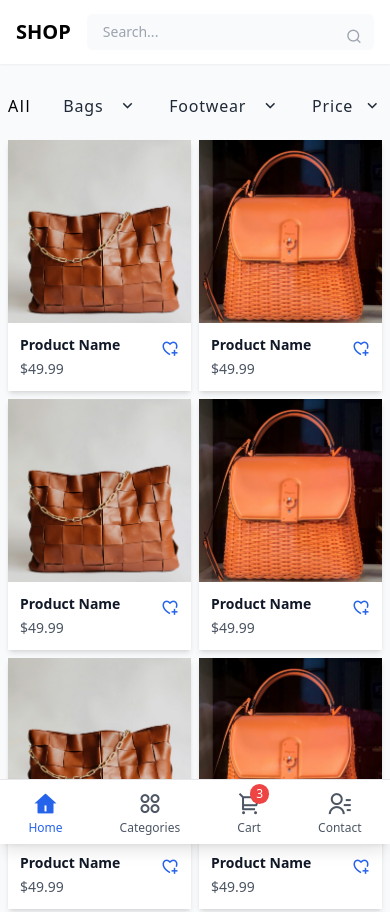
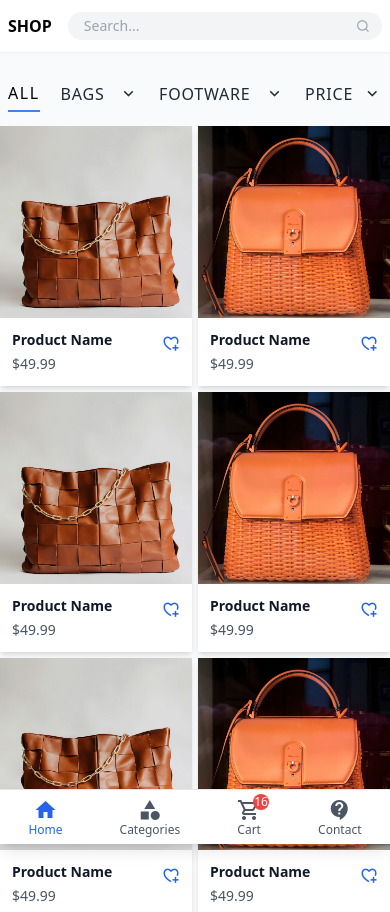
Before and after one commit to adupoku71/plant-ui, a website: page ecommerce.html in a window 390 px wide. Shown: the top 912 px of the page. Drawn offline with nearby package versions, Linux system fonts and the light colour scheme.

Commit message:
fixed navbar and changed icons

```diff
--- a/assets/js/index.js
+++ b/assets/js/index.js
@@ -5,10 +5,11 @@ document.addEventListener("DOMContentLoaded", () => {
   document.querySelectorAll(".filter-trigger").forEach((trigger) => {
     trigger.addEventListener("click", (e) => {
       e.stopPropagation()
-      console.log("clicked")
-
+      document.querySelectorAll(".filter-trigger").forEach((t) => {
+        t.classList.remove("border-b-2")
+      })
+      trigger.classList.toggle("border-b-2")
       const dropdown = trigger.nextElementSibling
-      console.log(dropdown)
 
       if (dropdown) {
         const height = `h-[${dropdown.scrollHeight}px]`
@@ -27,6 +28,12 @@ document.addEventListener("DOMContentLoaded", () => {
   })
 
   document.addEventListener("click", () => {
+    document.querySelectorAll(".filter-trigger").forEach((d) => {
+      d.classList.remove("border-b-2")
+      d.classList.remove("h-[160px]")
+    })
+  })
+  document.addEventListener("click", () => {
     document.querySelectorAll(".filter-dropdown").forEach((d) => {
       d.classList.remove("h-[160px]")
     })
@@ -34,9 +41,9 @@ document.addEventListener("DOMContentLoaded", () => {
 
   // Sticky FilterSEction
   const filterSection = document.getElementById("filter-section")
-  //   const navbar = document.querySelector("#mobile-nav")
-  //   const navbarHeight = navbar.offsetHeight
-  const navbarHeight = 64
+  const navbar = document.querySelector("#mobile-nav")
+  const navbarHeight = navbar.offsetHeight
+  //   const navbarHeight = 60
   const originalOffsetTop = filterSection.offsetTop
 
   window.addEventListener("scroll", () => {
@@ -44,32 +51,35 @@ document.addEventListener("DOMContentLoaded", () => {
       // When sticky
       filterSection.classList.add(
         "fixed",
-        "top-14",
+        `top-[${navbarHeight}px]`,
         "w-full",
         "z-50",
         "bg-gray-50",
         "shadow-sm",
         "left-0",
         "bg-white"
+        // "pb-2"
+        // "bg-blue-700"
         // "border-t"
         //   "border-gray-200"
       )
-      filterSection.classList.remove("relative", "border-b", "py-3")
-      document.querySelectorAll(".filter-trigger").forEach((filter) => {
-        filter.classList.remove("border-b-2", "border-gray-300")
-      })
+      filterSection.classList.remove("relative", "border-b", "py-2")
+      //   document.querySelectorAll(".filter-trigger").forEach((filter) => {
+      //     filter.classList.remove("border-b-2", "border-gray-300")
+      //   })
     } else {
       // When normal
       filterSection.classList.remove(
         "fixed",
-        "top-14",
+        `top-[${navbarHeight}px]`,
         "w-full",
         "z-50",
         "bg-white",
         "shadow-sm",
-        "border-t"
+        "border-t",
+        "pb-2"
       )
-      filterSection.classList.add("relative", "py-3")
+      //   filterSection.classList.add("relative", "py-2")
       // document.querySelectorAll(".filter-trigger").forEach((filter) => {
       //   filter.classList.add("border-b-2", "border-gray-300")
       // })
--- a/ecommerce.html
+++ b/ecommerce.html
@@ -8,6 +8,14 @@
       href="https://cdn.jsdelivr.net/npm/remixicon@3.5.0/fonts/remixicon.css"
       rel="stylesheet"
     />
+    <link
+      href="https://fonts.googleapis.com/icon?family=Material+Icons"
+      rel="stylesheet"
+    />
+    <link
+      href="https://fonts.googleapis.com/css2?family=Material+Symbols+Outlined"
+      rel="stylesheet"
+    />
     <script src="https://cdn.tailwindcss.com"></script>
     <!-- <link rel="stylesheet" href="src/output.css" /> -->
   </head>
@@ -16,73 +24,61 @@
 
     <div
       id="mobile-nav"
-      class="mobile-nav fixed top-0 z-50 flex bg-white h-16 w-full items-center justify-between px-4 shadow-sm lg:hidden"
+      class="mobile-nav fixed top-0 z-50 flex bg-white py-3 w-full items-center justify-between px-2 shadow-sm lg:hidden"
     >
       <!-- Logo on the left -->
-      <div class="flex items-center flex-1/3">
+      <div class="flex items-center">
         <!-- Replace this text with your logo img tag when ready -->
-        <span class="text-xl font-bold text-left text-black">SHOP</span>
+        <span class="font-bold text-black">SHOP</span>
         <!-- Or use this for an actual logo image: -->
         <!-- <img src="your-logo.png" alt="Company Logo" class="h-8 w-auto"> -->
       </div>
 
       <!-- Search Bar on the right -->
-      <div class="ml-4 md:min-w-sm max-w-4xs flex-1">
+      <div class="ml-4 md:min-w-sm max-w-4xs min-w-3xs flex-1">
         <div class="relative">
           <input
             type="text"
             placeholder="Search..."
-            class="w-full rounded-md bg-gray-50 px-4 py-2 text-sm focus:border-blue-500 focus:ring-blue-500"
+            class="w-full rounded-full bg-gray-100 px-4 py-1 text-sm focus:border-blue-500 focus:ring-blue-500"
           />
-          <i class="ri-search-line absolute top-2.5 right-3 text-gray-400"></i>
+          <i
+            class="ri-search-line absolute top-1 text-sm right-3 text-gray-400"
+          ></i>
         </div>
       </div>
     </div>
 
     <!-- Bottom Menu Bar -->
     <div
-      class="fixed bottom-0 left-0 right-0 bg-white shadow-lg border-t border-gray-200 lg:hidden z-50"
+      class="fixed z-50 bottom-0 left-0 right-0 bg-white shadow-lg border-t border-gray-200"
     >
-      <div class="flex justify-around items-center h-16">
+      <div class="flex justify-around items-center pt-2 pb-1.5">
         <!-- Home -->
-        <a
-          href="#"
-          class="flex flex-col items-center justify-center text-blue-600"
-        >
-          <i class="ri-home-4-fill text-2xl"></i>
-          <!-- <span class="material-symbols-outlined"> home </span> -->
-          <span class="text-xs mt-0">Home</span>
+        <a href="#" class="flex flex-col items-center text-blue-600">
+          <span class="material-icons h-full">home</span>
+          <span class="text-xs">Home</span>
         </a>
 
         <!-- Categories -->
-        <a
-          href="#"
-          class="flex flex-col items-center justify-center text-gray-600"
-        >
-          <i class="ri-apps-2-line text-2xl"></i>
+        <a href="#" class="flex flex-col items-center text-gray-600">
+          <span class="material-icons">category</span>
           <span class="text-xs">Categories</span>
         </a>
 
-        <!-- Cart with Badge -->
-        <a
-          href="#"
-          class="flex flex-col items-center justify-center text-gray-600 relative"
-        >
-          <!-- <span class="material-symbols-outlined"> shopping_bag </span> -->
-          <i class="ri-shopping-cart-2-line text-2xl"></i>
+        <!-- Cart -->
+        <a href="#" class="flex flex-col items-center text-gray-600 relative">
+          <span class="material-symbols-outlined">shopping_cart</span>
           <span class="text-xs">Cart</span>
           <span
-            class="absolute -top-1 -right-2 bg-red-500 text-white text-xs px-1.5 py-0.5 rounded-full"
-            >3</span
+            class="absolute -top-1 -right-2 bg-red-500 text-white text-xs rounded-full w-4 h-4 flex items-center justify-center"
+            >16</span
           >
         </a>
 
         <!-- Contact -->
-        <a
-          href="#"
-          class="flex flex-col items-center justify-center text-gray-600"
-        >
-          <i class="ri-contacts-line text-2xl"></i>
+        <a href="#" class="flex flex-col items-center text-gray-600">
+          <span class="material-icons">contact_support</span>
           <span class="text-xs">Contact</span>
         </a>
       </div>
@@ -121,7 +117,7 @@
     </nav>
 
     <!-- Desktop Content -->
-    <div class="bg-amber-300 hidden lg:block p-4 mt-16">
+    <div class="bg-amber-300 hidden lg:block p-4 mt-15">
       <!-- Your desktop content goes here -->
       <p class="text-gray-500 text-center mt-10">
         Desktop content will appear here
@@ -138,28 +134,28 @@
       </h2> -->
 
       <!-- Filter section  -->
-      <div id="filter-section" class="py-2.5 w-full lg:mt-2">
+      <div id="filter-section" class="w-full lg:mt-2">
         <div class="w-full items-center lg:max-w-7xl lg:mx-auto">
           <div
-            class="lg:hidden flex sm:justify-end justify-between sm:gap-6 px-2"
+            class="lg:hidden flex sm:justify-end justify-between sm:gap-6 px-2 pb-1.5"
           >
             <div class="relative">
               <button
                 id="all"
-                class="cursor-pointer h-full tracking-widest font-medium"
+                class="cursor-pointer h-full tracking-widest font-medium border-b-2 border-blue-500 pb-1"
               >
-                All
+                ALL
                 <!-- <i class="ri-arrow-down-s-line text-lg"></i> -->
               </button>
             </div>
             <div class="relative">
               <button
-                class="filter-trigger cursor-pointer text-gray-800 w-full font-medium tracking-wider space-x-2.5"
+                class="filter-trigger cursor-pointer text-gray-800 w-full font-medium tracking-wider space-x-2.5 pb-1"
               >
-                <span>Bags</span> <i class="ri-arrow-down-s-line text-lg"></i>
+                <span>BAGS</span> <i class="ri-arrow-down-s-line text-lg"></i>
               </button>
               <div
-                class="filter-dropdown top-[38px] absolute min-w-[180px] left-0 bg-white shadow-md z-20 transition-all duration-200 ease-in-out h-0 overflow-hidden"
+                class="filter-dropdown top-[38px] absolute w-48 left-0 bg-white shadow-md z-20 transition-all duration-200 ease-in-out h-0 overflow-hidden"
               >
                 <div class="p-3 space-y-1 bg-white">
                   <div class="flex items-center hover:bg-gray-50">All</div>
@@ -172,13 +168,13 @@
             </div>
             <div class="relative">
               <button
-                class="filter-trigger cursor-pointer text-gray-800 w-full text-left font-medium tracking-wider space-x-2.5"
+                class="filter-trigger cursor-pointer text-gray-800 w-full text-left font-medium tracking-wider space-x-2.5 pb-1"
               >
-                <span>Footwear</span>
+                <span>FOOTWARE</span>
                 <i class="ri-arrow-down-s-line text-lg"></i>
               </button>
               <div
-                class="filter-dropdown top-[38px] absolute min-w-[180px] left-0 bg-white shadow-md z-20 transition-all duration-200 ease-in-out h-0 overflow-hidden"
+                class="filter-dropdown top-[38px] absolute w-48 left-0 bg-white shadow-md z-20 transition-all duration-200 ease-in-out h-0 overflow-hidden"
               >
                 <div class="p-3 space-y-1 bg-white">
                   <div class="flex items-center hover:bg-gray-50">All</div>
@@ -192,12 +188,13 @@
 
             <div class="relative">
               <button
-                class="filter-trigger cursor-pointer text-gray-800 w-full font-medium tracking-wider flex space-x-2.5 justify-between items-center pb-0"
+                class="filter-trigger cursor-pointer text-gray-800 w-full font-medium tracking-wider flex space-x-2.5 justify-between items-center pb-1"
               >
-                <span>Price</span> <i class="ri-arrow-down-s-line text-lg"></i>
+                <span>PRICE</span>
+                <i class="ri-arrow-down-s-line text-lg"></i>
               </button>
               <div
-                class="filter-dropdown top-[38px] absolute min-w-[180px] right-0 bg-white shadow-md z-20 transition-all duration-200 ease-in-out h-0 overflow-hidden"
+                class="filter-dropdown top-[38px] absolute w-48 right-0 bg-white shadow-md z-20 transition-all duration-200 ease-in-out h-0 overflow-hidden"
               >
                 <div class="p-3 space-y-1 bg-white">
                   <div class="flex items-center hover:bg-gray-50">All</div>
@@ -248,9 +245,9 @@
       </div>
 
       <!-- <h2 class="text-xl font-bold text-gray-900 mb-6">Featured Products</h2> -->
-      <div class="px-2 mt-2 md:px-0">
+      <div class="px- mt-2 md:px-0">
         <div
-          class="grid grid-cols-2 sm:grid-cols-3 md:grid-cols-4 lg:grid-cols-5 xl:grid-cols-6 gap-2"
+          class="grid grid-cols-2 sm:grid-cols-3 md:grid-cols-4 lg:grid-cols-5 xl:grid-cols-6 gap-1.5"
         >
           <!-- Product info -->
 
```
